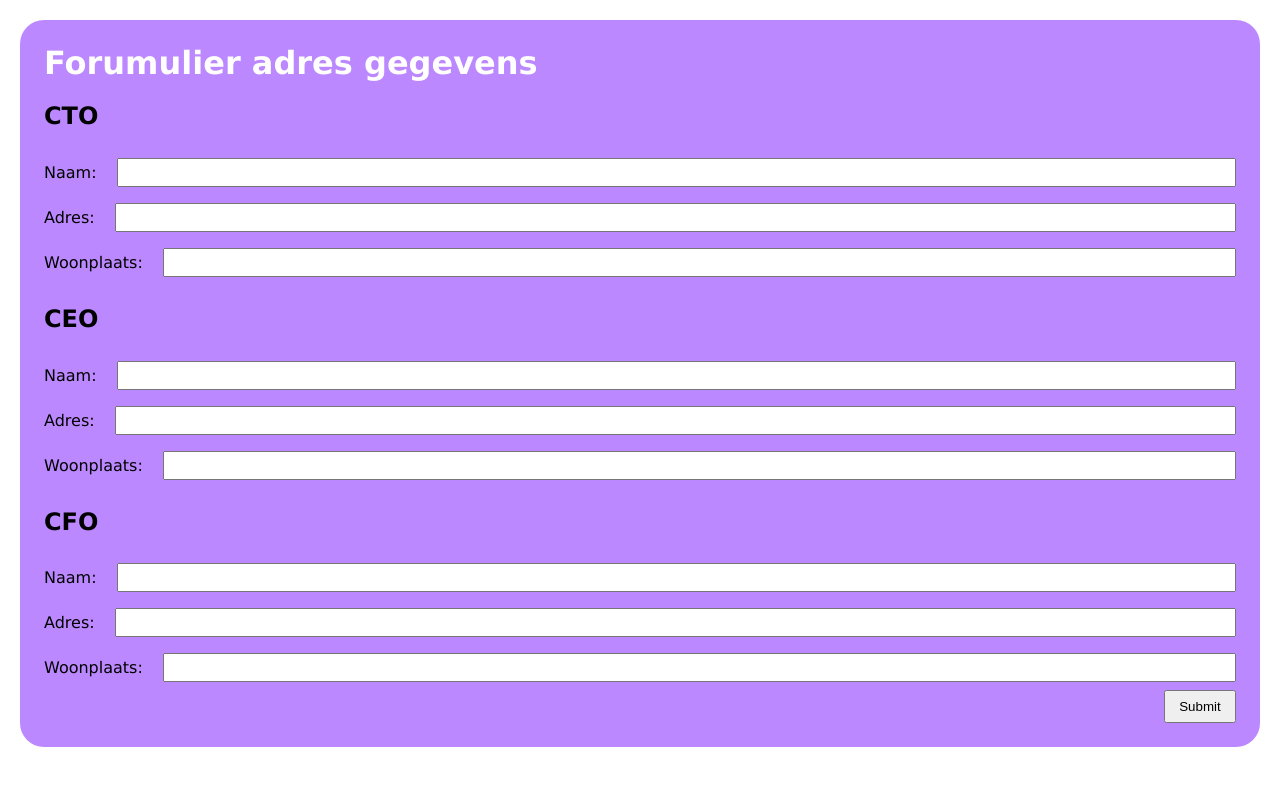
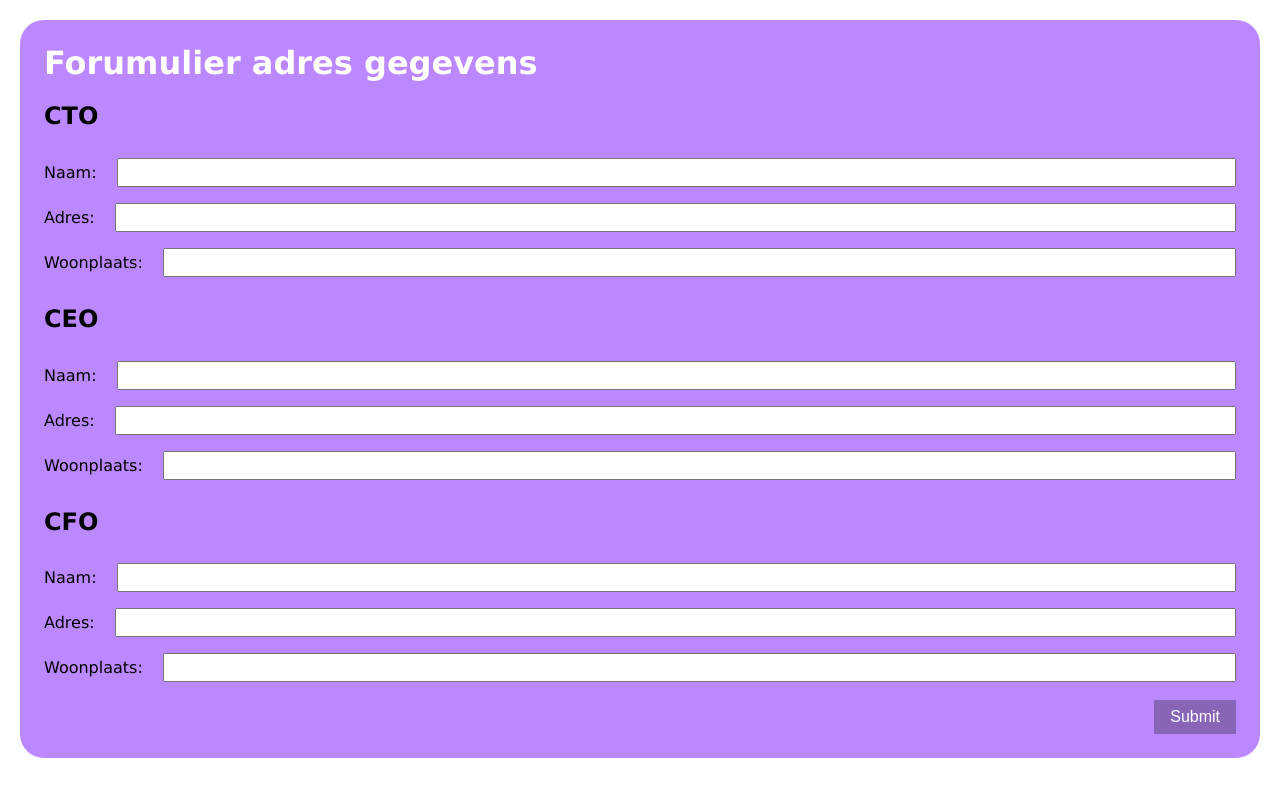
Before and after one commit to StevendeValk-Atos/angular-address-form, an Angular app: page / in a window 1280 px wide. Shown: the top 796 px of the page. Built offline with nearby package versions, Linux system fonts and the light colour scheme.

Commit message:
Added top margin to form-footer, added submit button styling

```diff
--- a/src/app/atoms/form-submit-button/form-submit-button.component.scss
+++ b/src/app/atoms/form-submit-button/form-submit-button.component.scss
@@ -1,4 +1,14 @@
 button {
     display: block;
+    margin: 0;
     padding: 0.5em 1em;
+
+    border: 0;
+    font-size: 1em;
+    background-color: rgba(20, 20, 20, 0.3);
+    color: white;
 }
+
+button:active {
+    background-color: rgba(20, 20, 20, 0.4);
+}
--- a/src/app/molecules/form-footer/form-footer.component.scss
+++ b/src/app/molecules/form-footer/form-footer.component.scss
@@ -2,4 +2,5 @@
     display: flex;
     justify-content: flex-end;
     width: 100%;
+    margin-top: 10px;
 }
```
